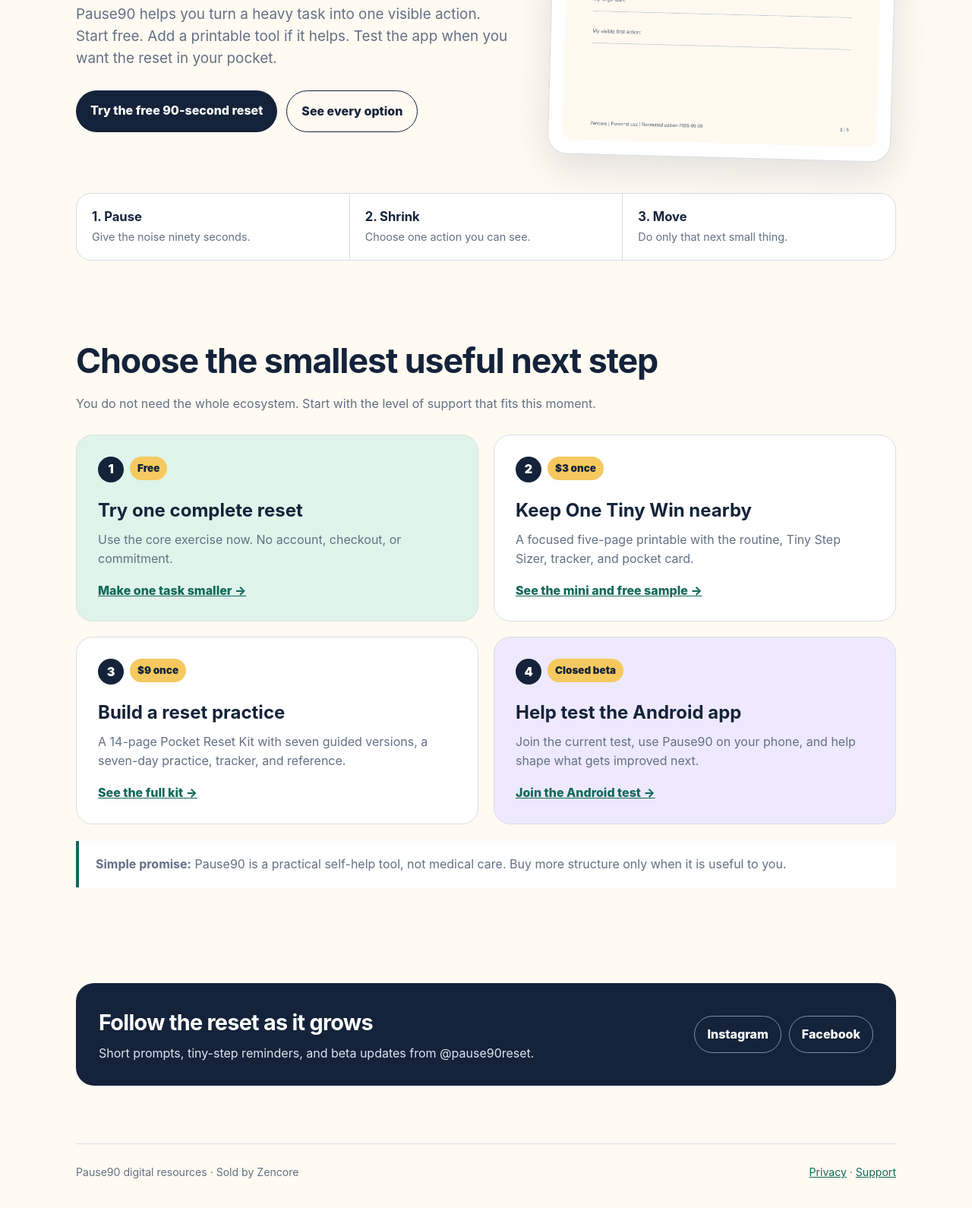
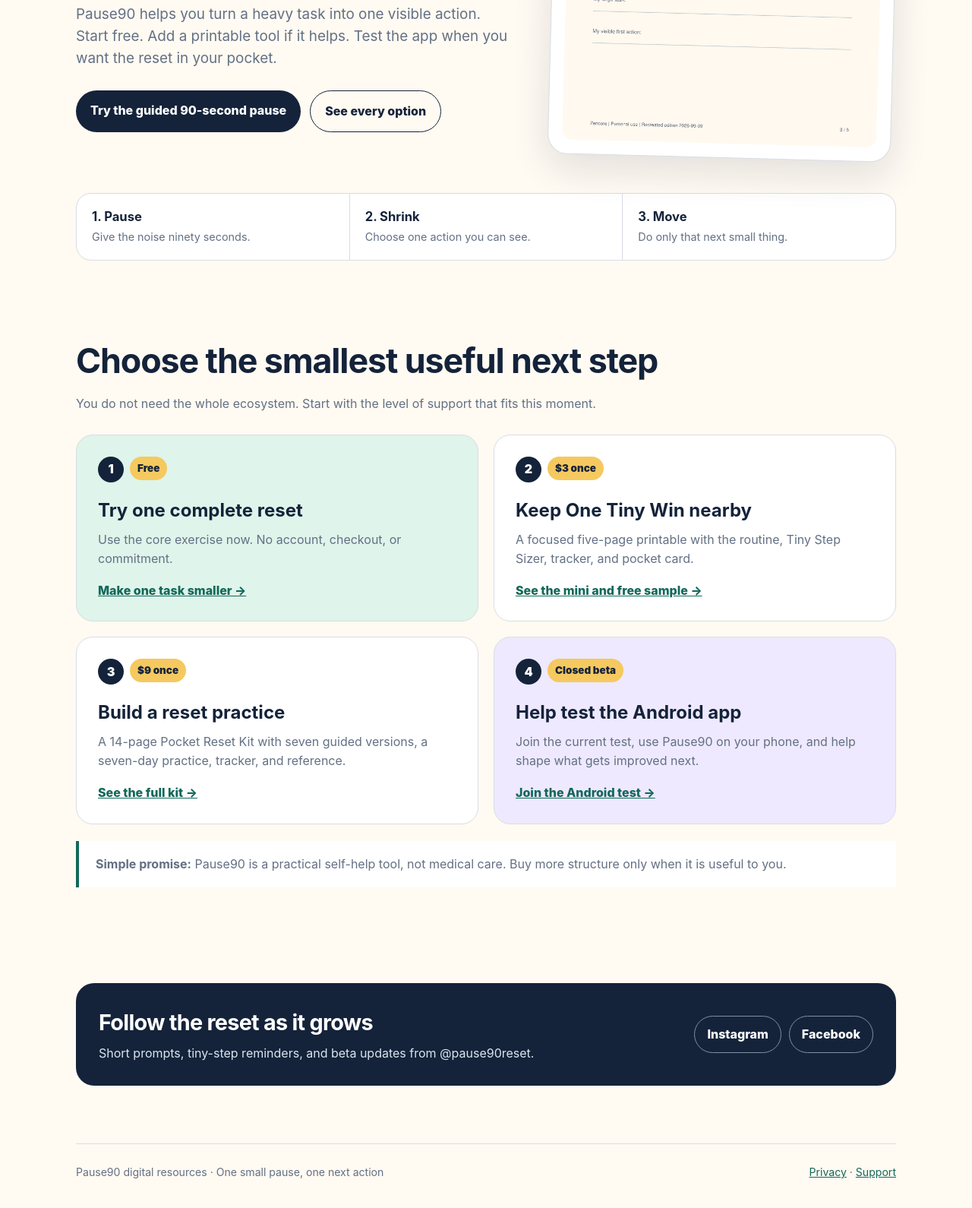
Before and after one commit to Arigitshub/pause90-privacy-page, a website: page index.html in a window 1280 px wide. Shown: the part 512-2102 px from the top of the page at 76% size. Drawn offline with Linux system fonts and the light colour scheme.

Commit message:
Point Pause90 homepage to live guided reset and align footer

```diff
--- a/index.html
+++ b/index.html
@@ -54,7 +54,7 @@
         <p class="eyebrow">A small-step ecosystem for crowded moments</p>
         <h1>Pause.<br>Shrink it.<br>Move.</h1>
         <p class="lead">Pause90 helps you turn a heavy task into one visible action. Start free. Add a printable tool if it helps. Test the app when you want the reset in your pocket.</p>
-        <div class="actions"><a class="button" href="make-a-task-smaller.html">Try the free 90-second reset</a><a class="button secondary" href="#path">See every option</a></div>
+        <div class="actions"><a class="button" href="https://pause90-platform.ariai.chatgpt.site/">Try the guided 90-second pause</a><a class="button secondary" href="#path">See every option</a></div>
       </div>
       <a class="preview" href="one-tiny-win.html" aria-label="See the One Tiny Win five-page PDF"><img src="one-tiny-win-preview.png" alt="Actual Tiny Step Sizer page from the One Tiny Win PDF" width="796" height="1030"></a>
     </section>
@@ -84,7 +84,7 @@
       </div>
     </section>
   </main>
-  <footer class="shell"><span>Pause90 digital resources · Sold by Zencore</span><span><a href="privacy.html">Privacy</a> · <a href="mailto:ari532477@gmail.com">Support</a></span></footer>
+  <footer class="shell"><span>Pause90 digital resources · One small pause, one next action</span><span><a href="privacy.html">Privacy</a> · <a href="mailto:ari532477@gmail.com">Support</a></span></footer>
   <script>
     (() => {
       const allowed = new Set(["direct","share","search","youtube","instagram","facebook","tiktok","reddit","email","whatsapp","partner","community","product","sample"]);
```
